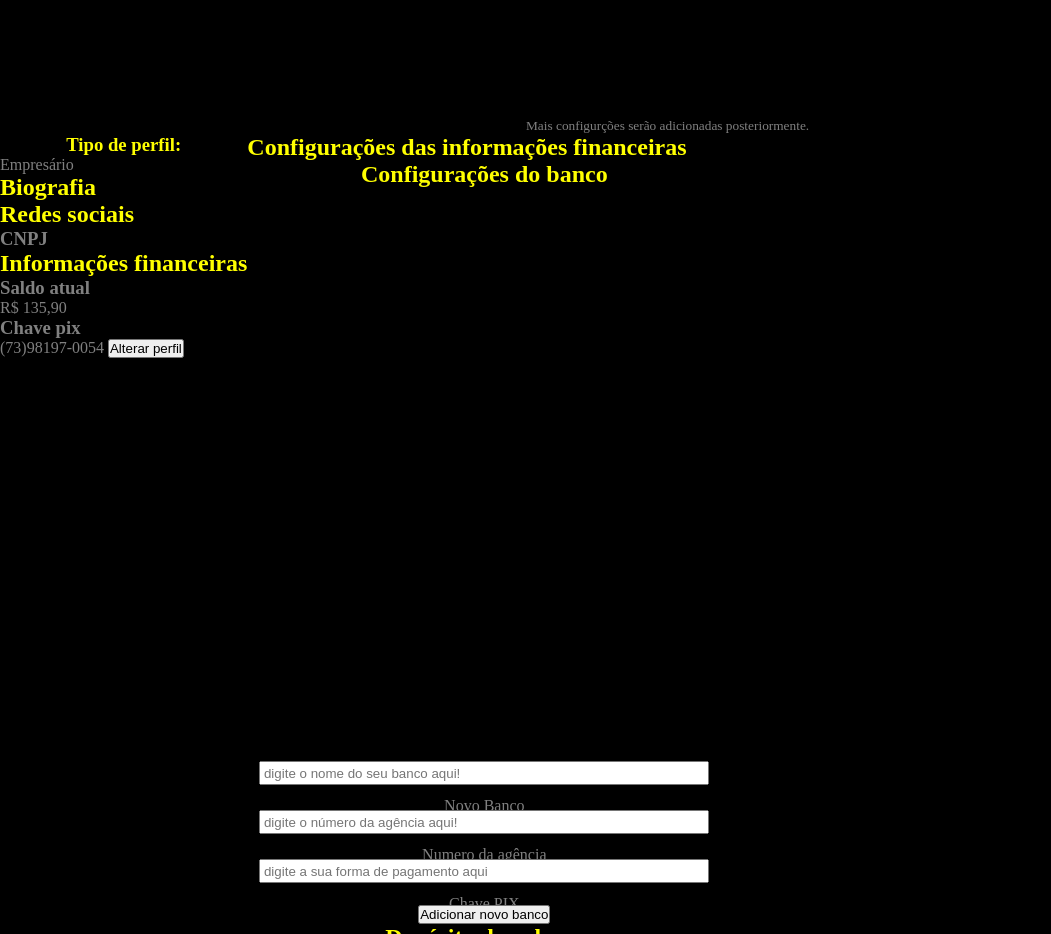
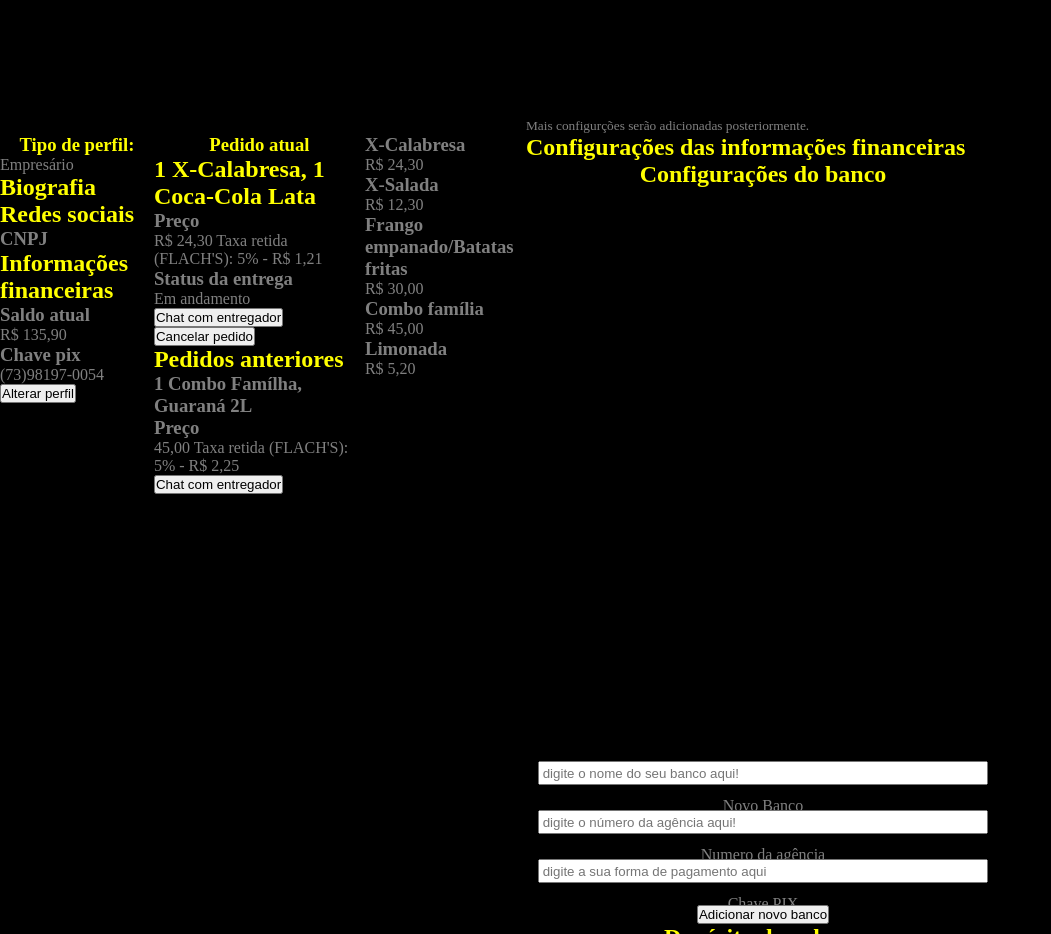
Before and after one commit to GabrielPires2026/Projeto-Flachs, a plain HTML site: page Prototipos/Testes/Web/Teste-01-25-novembro-2026/Teste.html in a window 1280 px wide. Shown: the part 1860-2794 px from the top of the page, without its empty margins (0-1051 px from the left). Drawn offline with Linux system fonts and the light colour scheme.

Commit message:
Adicionando section principal do container pagina do empresario. Codigo reaproveitado de ../../../Web-teste-3/Empresario.html

```diff
--- a/Prototipos/Testes/Web/Teste-01-25-novembro-2026/Teste.html
+++ b/Prototipos/Testes/Web/Teste-01-25-novembro-2026/Teste.html
@@ -239,8 +239,66 @@
                         <button class="config-alteracao-perfil">Alterar perfil</button>
                     </section>
             </section>
+
+
+
+
             <section class="section-principal">
-
+                <article class="post-pedido-atual">
+                <header class="header-post-pedido">
+                    <h1 class="title-pedido-atual">Pedido atual</h1>
+                </header>
+                <div class="info-pedido-atual">
+                    <h2 class="title-pedido-atual">1 X-Calabresa, 1 Coca-Cola Lata</h2>
+                    <h3 class="title-preco-pedido">Preço</h3>
+                    <span class="preco-pedido">R$ 24,30</span>
+                    <span class="taxa-retida">Taxa retida (FLACH'S): 5% - R$ 1,21 </span>
+                    <h3 class="title-status-entrega">Status da entrega</h3>
+                    <span class="status-entrega">Em andamento</span>
+                </div>
+                <footer class="footer-post-entrega">
+                    <button class="btn-chat-entregador">Chat com entregador</button>
+                    <button class="btn-cancelar-pedido">Cancelar pedido</button>
+                </footer>
+            </article>
+            <article class="post-pedido-anterior">
+                <header class="header-post-pedido-anterior">
+                    <h2 class="title-pedido-anterior">Pedidos anteriores</h2>
+                </header>
+                <div class="info-pedido-anterior">
+                    <h3 class="title-pedido-anterior">1 Combo Famílha, Guaraná 2L</h3>
+                    <h3 class="title-preco-pedido">Preço</h3>
+                    <span class="preco-pedido">45,00</span>
+                    <span class="taxa-retida">Taxa retida (FLACH'S): 5% - R$ 2,25 </span>
+                </div>
+                <footer class="footer-pedido-anterior">
+                    <button class="btn-chat-entregador">Chat com entregador</button>
+                </footer>
+            </article>
+        </section>
+        <section class="info-produtos-vendidos">
+            <div class="lista-produtos">
+                <div class="produto-content">
+                    <h3>X-Calabresa</h3>
+                    <p class="preco-produto">R$ 24,30</p>
+                </div>
+                <div class="produto-content">
+                    <h3>X-Salada</h3>
+                    <p class="preco-produto">R$ 12,30</p>
+                </div>
+                <div class="produto-content">
+                    <h3>Frango empanado/Batatas fritas</h3>
+                    <p class="preco-produto">R$ 30,00</p>
+                </div>
+                <div class="produto-content">
+                    <h3>Combo família</h3>
+                    <p class="preco-produto">R$ 45,00</p>
+                </div>
+                <div class="produto-content">
+                    <h3>Limonada</h3>
+                    <p class="preco-produto">R$ 5,20</p>
+                </div>
+            </div>
             </section>
 
             <section class="section-configs">
```
